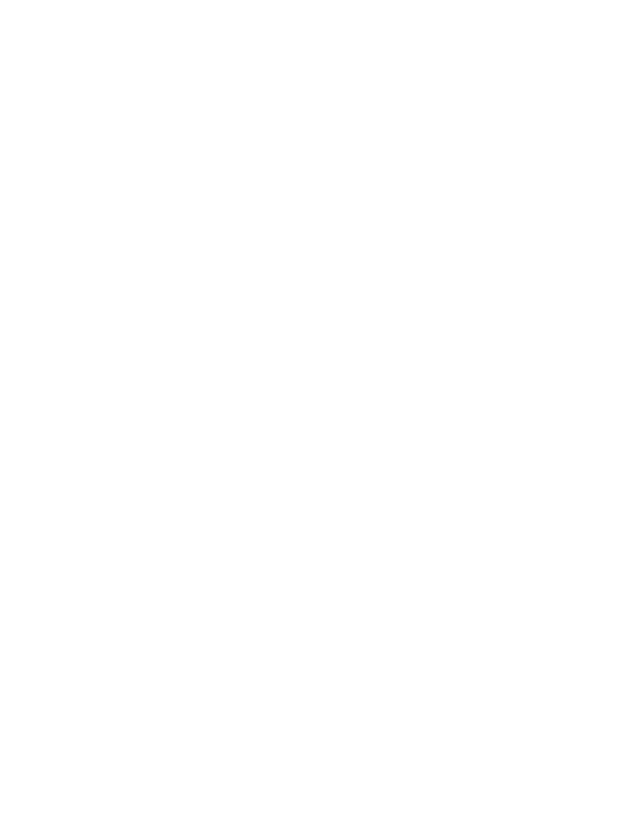
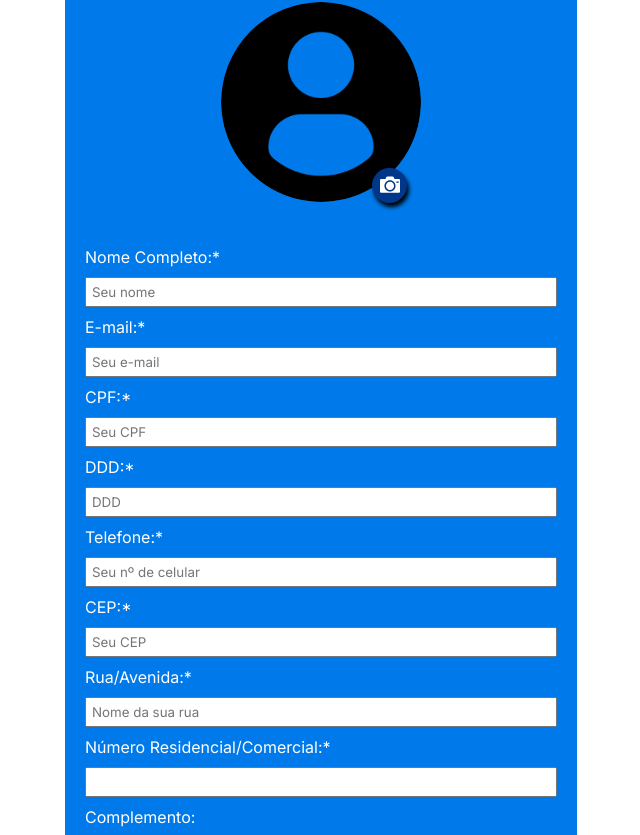
Before and after one commit to Lukareliz/wise-care, a React (Vite) app: page /register/hire in a window 1280 px wide. Shown: the part 250-1085 px from the top of the page, without its empty margins (319-959 px from the left). Before the commit the page ends 800 px from the top, so only its background shows below. Built offline with nearby package versions, Linux system fonts and the light colour scheme.

Commit message:
feat: Hire register

```diff
--- a/src/App.css
+++ b/src/App.css
@@ -265,7 +265,7 @@
     box-shadow: 2px 4px 4px rgb(0, 0, 0.644);
     position: absolute;
     left: 60%;
-    top: 15%;
+    top: 13%;
 }
 
 .camera_icon {
--- a/src/pages/Care.jsx
+++ b/src/pages/Care.jsx
@@ -160,8 +160,11 @@ const Care = () => {
             <label htmlFor="cpf">CPF:*</label>
             <input type="text" name="cpf" placeholder="Seu CPF" required />
 
+            <label htmlFor="telefone">DDD:*</label>
+            <input type="tel" name="ddd" placeholder="DDD" required />
+
             <label htmlFor="telefone">Telefone:*</label>
-            <input type="tel" name="telefone" placeholder="()xxxx-xxxx" required />
+            <input type="tel" name="telefone" placeholder="Seu nº de celular" required />
 
             <label htmlFor="cep">CEP:*</label>
             <input type="text" name="cep" placeholder="Seu CEP" onChange={buscaEndereco}
@@ -204,8 +207,8 @@ const Care = () => {
               onChange={(evento) => setEndereco({ ...objEndereco, pais: evento.target.value })}
               placeholder="Seu país" required />
 
-            <label htmlFor="idade">Idade:</label>
-            <input type="date" name="idade" />
+            <label htmlFor="idade">Data de nascimento:*</label>
+            <input type="date" name="idade" required/>
 
             <label htmlFor="genero">Gênero:*</label>
             <select id="genero" name="genero" required>
--- a/src/pages/Hire.jsx
+++ b/src/pages/Hire.jsx
@@ -1,11 +1,106 @@
 import NavBar from "../components/NavBar";
+import ImageUpload from "../components/ImageUpload"
 
 const Hire = () => {
   return (
     <div>
         <NavBar />
-        Hire
-    </div>
+        <h1 className="title_main">Patrono, crie sua conta WiseCare!</h1>
+        <div className="register_care">
+          <h3>REGISTRAR</h3>
+          <div className="imgUp">
+            <ImageUpload />
+          </div>
+
+          <form action=""  method="post" className="form_container">
+            <label htmlFor="nome">Nome Completo:*</label>
+            <input type="text" id="nome" name="nome" placeholder="Seu nome" required/>
+
+            <label htmlFor="email">E-mail:*</label>
+            <input type="email" name="email" placeholder="Seu e-mail" required />
+
+            <label htmlFor="cpf">CPF:*</label>
+            <input type="text" name="cpf" placeholder="Seu CPF" required />
+
+            <label htmlFor="telefone">DDD:*</label>
+            <input type="tel" name="ddd" placeholder="DDD" required />
+
+            <label htmlFor="telefone">Telefone:*</label>
+            <input type="tel" name="telefone" placeholder="Seu nº de celular" required />
+
+            <label htmlFor="cep">CEP:*</label>
+            <input type="text" name="cep" placeholder="Seu CEP" required />
+
+            <label htmlFor="rua">Rua/Avenida:*</label>
+            <input type="text" name="logradouro" placeholder="Nome da sua rua" required />
+
+            <label htmlFor="numero">Número Residencial/Comercial:*</label>
+            <input type="text" name="numero" required />
+
+            <label htmlFor="complemento">Complemento:</label>
+            <input type="text" name="complemento" placeholder="Insira um complemento"/>
+
+            <label htmlFor="bairro">Bairro:*</label>
+            <input type="text" name="bairro" placeholder="Nome do seu bairro" required />
+
+            <label htmlFor="cidade">Cidade:*</label>
+            <input type="text" name="cidade" placeholder="Nome da sua cidade" required />
+
+            <label htmlFor="estado">Estado/Província:*</label>
+            <input type="text" name="estado" placeholder="Nome do estado onde reside" required />
+
+
+            <label htmlFor="pais">País:*</label>
+            <input type="text" name="pais" placeholder="Seu país" required />
+
+            <label htmlFor="idade">Data de nascimento:*</label>
+            <input type="date" name="idade" required/>
+
+            <label htmlFor="profissao">Profissão:</label>
+            <input type="text" name="profissao"/>
+
+            <label htmlFor="relacao">Relação com o paciente:*</label>
+            <select id="relacaoId" name="relacao" required>
+              <option value="">-</option>
+              <option value="feminino">Filho(a)</option>
+              <option value="feminino">Irmão ou irmã</option>
+              <option value="masculino">Primo(a)</option>
+              <option value="outro">Outro</option>
+            </select>
+
+            <label htmlFor="genero">Gênero:*</label>
+            <select id="genero" name="genero" required>
+              <option value="">-</option>
+              <option value="feminino">Feminino</option>
+              <option value="masculino">Masculino</option>
+              <option value="outro">Outro</option>
+            </select>
+
+            <label htmlFor="tipoSanguineo">Tipo sanguíneo:*</label>
+            <select id="tipoSang" name="tipoSanguineo" required>
+              <option value="">-</option>
+              <option value="A">A</option>
+              <option value="B">B</option>
+              <option value="O">O</option>
+              <option value="AB">AB</option>
+            </select>
+
+            <label htmlFor="status">Status atual:*</label>
+            <select id="status" name="status" required>
+              <option value="">-</option>
+              <option value="disponivel">Disponível</option>
+              <option value="ocupado">Ocupado</option>
+            </select>
+
+
+
+            <label htmlFor="sobre">Sobre:</label>
+            <textarea name="sobre" cols="30" rows="10" placeholder="Escreva sobre você"></textarea>
+
+            <input type="submit"  value="Registrar" className="buttons" />
+          </form>
+        </div>
+      </div>
   )
 }
 
```
